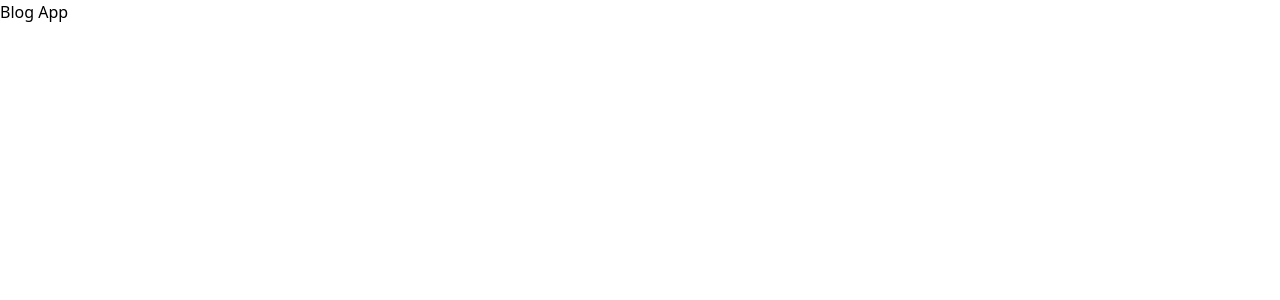
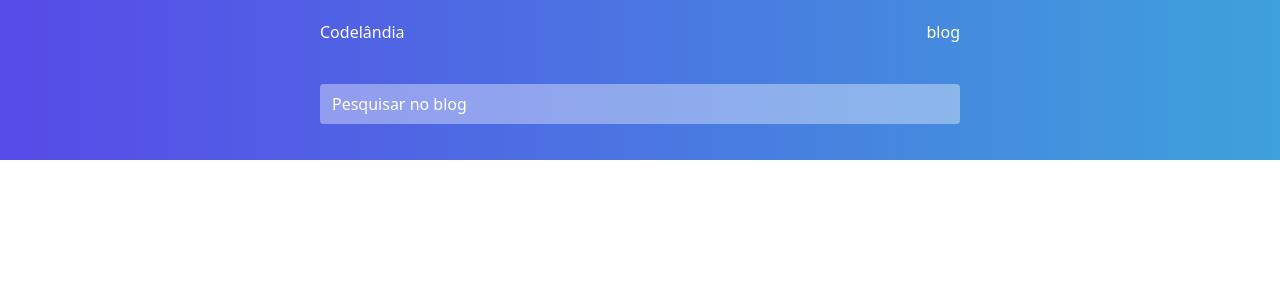
Before and after one commit to samuel5g/basic-blog, a React (Create React App) app: page / in a window 1280 px wide. Shown: the top 300 px of the page. Built offline with nearby package versions, Linux system fonts and the light colour scheme.

Commit message:
feat(header): :sparkles: header finished

```diff
--- a/src/App.jsx
+++ b/src/App.jsx
@@ -1,8 +1,9 @@
 import React from 'react';
+import Header from './components/Header';
 
 function App() {
   return (
-    <div>Blog App</div>
+    <Header />
   );
 }
 
--- /dev/null
+++ b/src/components/Header.jsx
@@ -0,0 +1,22 @@
+import React from 'react';
+
+function Header() {
+  return (
+    <header className="flex flex-col items-center h-40 text-white bg-gradient-to-r from-[#574AE8] to-[#3EA1DB]">
+      <div className="flex justify-between text-white mt-5 w-1/2">
+        <span>Codelândia</span>
+        <span>blog</span>
+      </div>
+
+      <input
+        className="rounded bg-unfocused p-3 mt-10 w-1/2 h-10 text-white"
+        placeholder="Pesquisar no blog"
+        type="search"
+        name="findArticle"
+        id="findArticle"
+      />
+    </header>
+  );
+}
+
+export default Header;
--- a/src/index.css
+++ b/src/index.css
@@ -1,3 +1,11 @@
 @tailwind base;
 @tailwind components;
 @tailwind utilities;
+
+input::placeholder {
+  color: #fff;
+}
+
+*:focus {
+  outline: none;
+}
--- a/tailwind.config.js
+++ b/tailwind.config.js
@@ -5,6 +5,10 @@ module.exports = {
   ],
   theme: {
     extend: {},
+    colors: {
+      unfocused: 'rgba(255, 255, 255, 0.377)',
+      white: '#fff',
+    },
   },
   plugins: [],
 };
```
